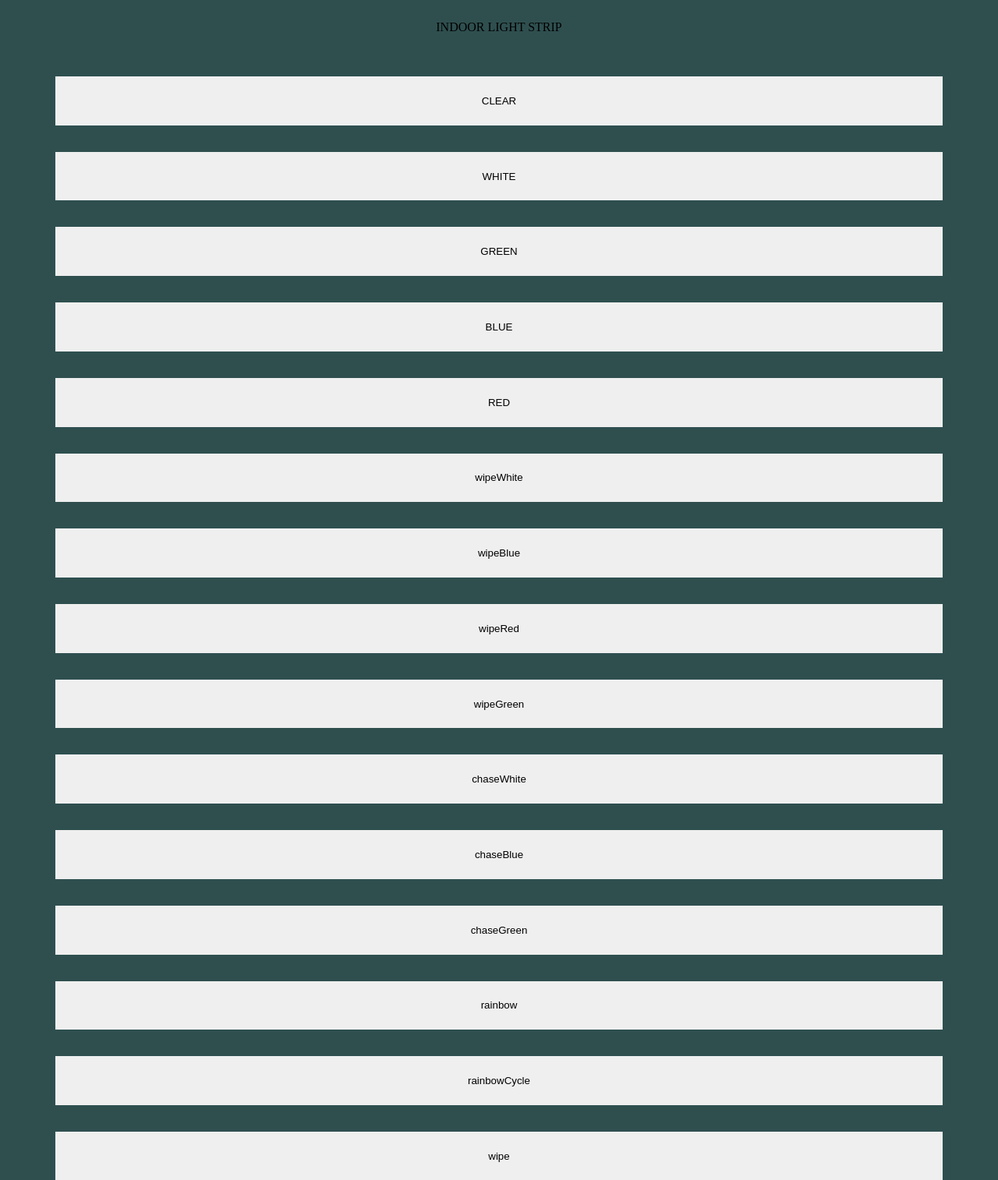
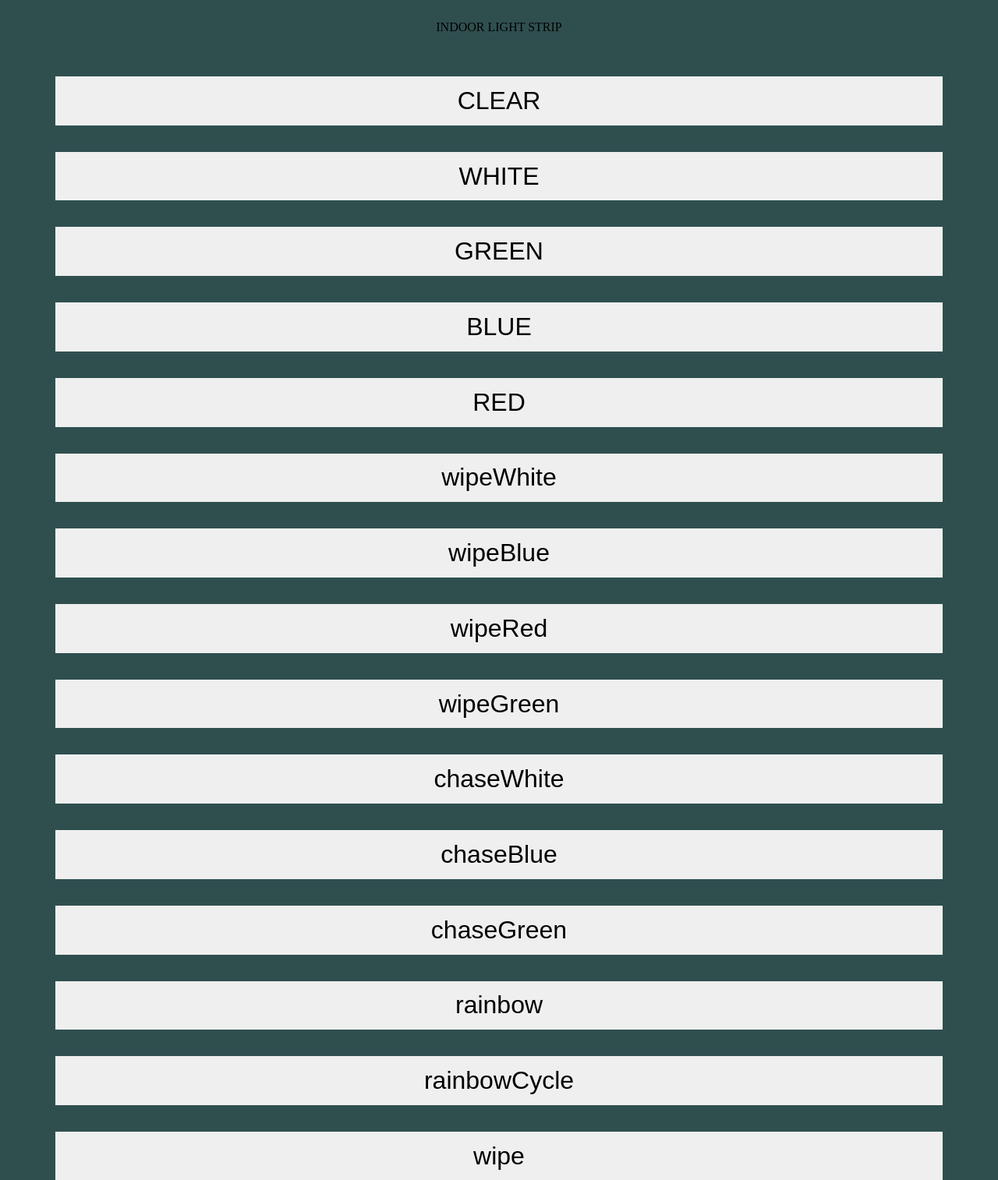
Before and after one commit to Vizzyy/Lights, a Flask app: template templates/home.html in a window 1280 px wide. Shown: the top 1514 px of the page at 78% size. Run offline with Flask 2, Linux system fonts and the light colour scheme; the template is opened without the code that fills it, so the values that code supplies are empty; parts of the project's set-up code (start-up, migrations or seed data) failed here and were passed over.

Commit message:
Web server

```diff
--- a/templates/home.html
+++ b/templates/home.html
@@ -3,7 +3,7 @@
 
 <head>
     <style>
-        input { width: 90%; height: 8%; border: none; }
+        input { width: 90%; height: 8%; border: none; font-size: 200%; border-radius: 0;}
     </style>
 </head>
 <body style="background-color:darkslategrey;">
```
